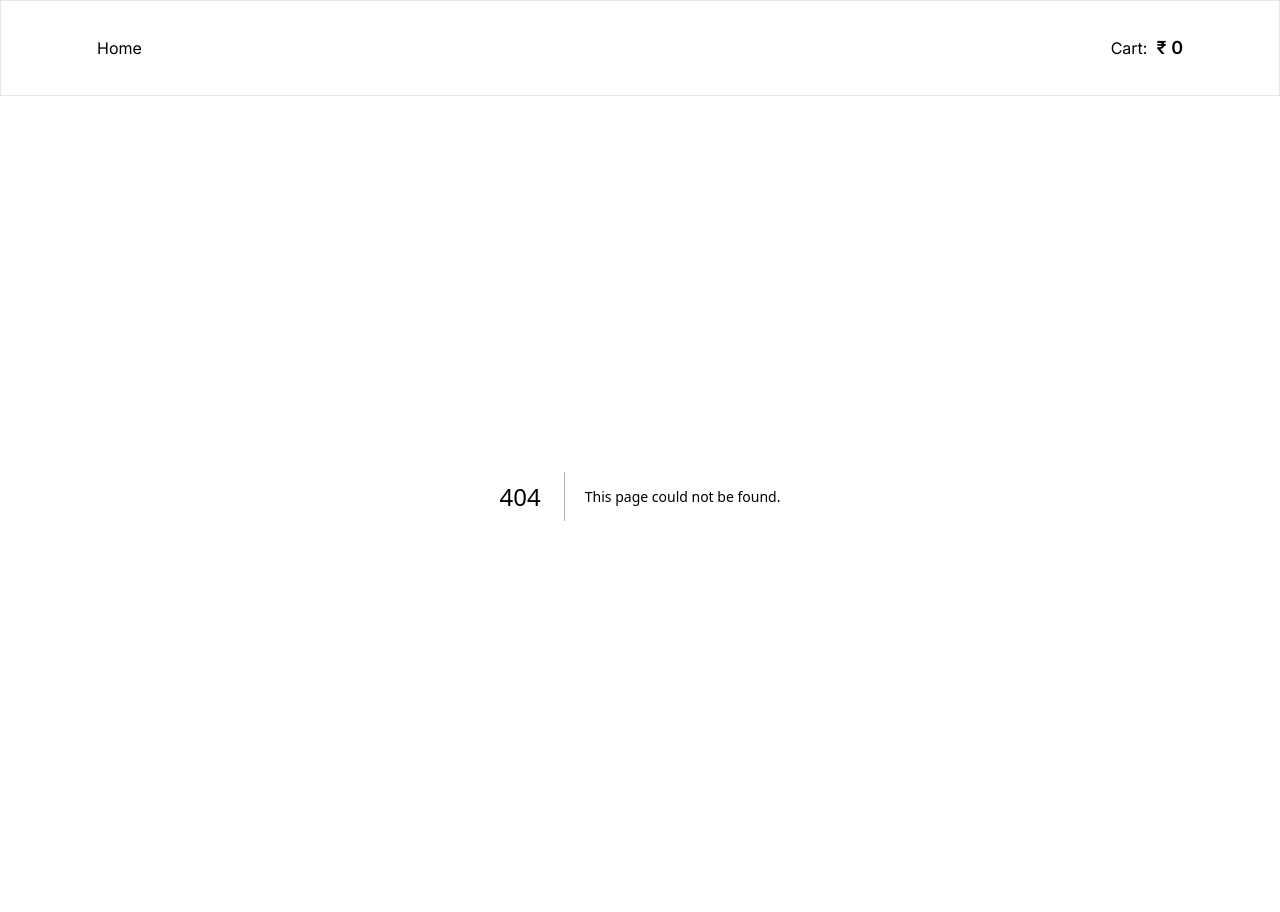
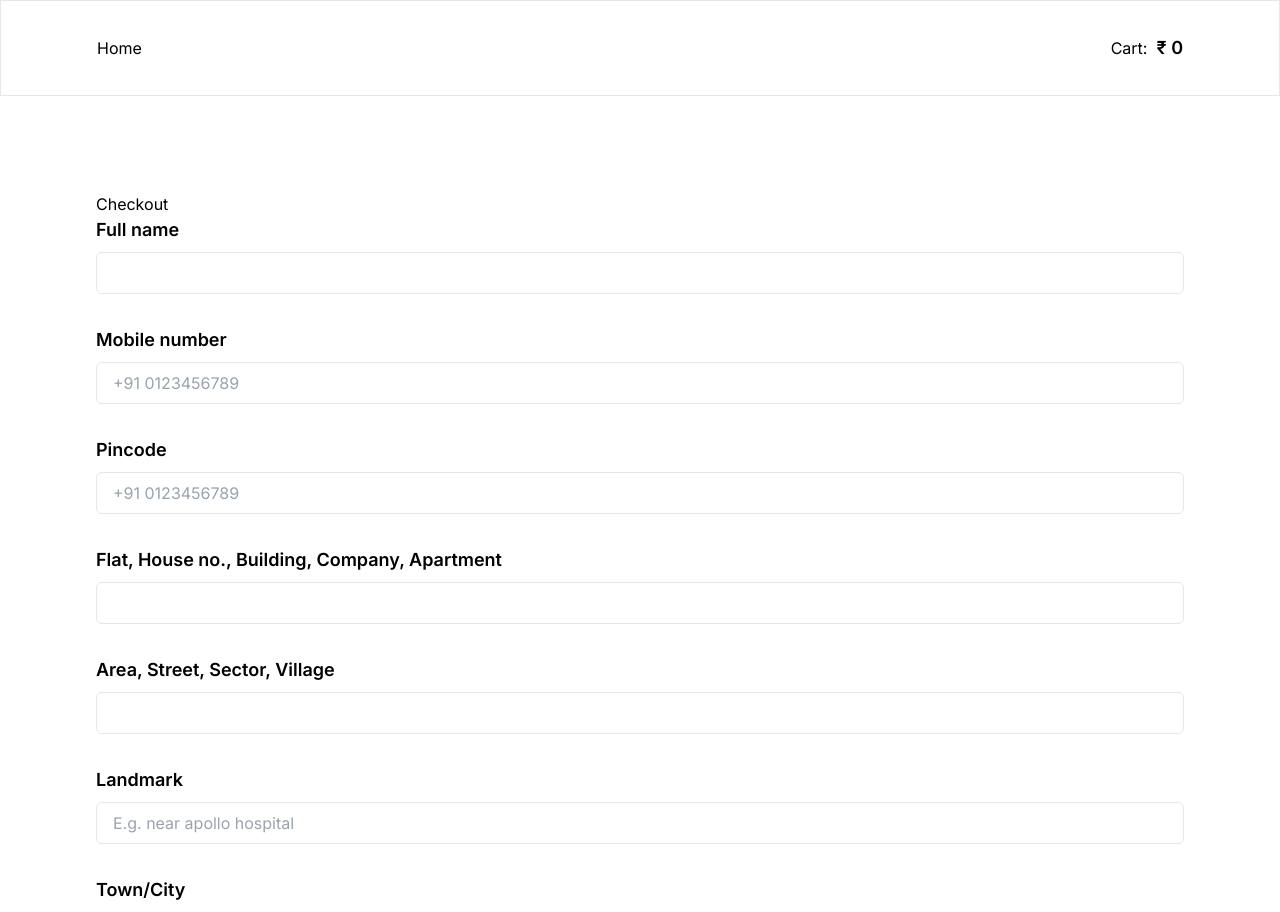
Before and after one commit to mritunjaysaha/ecom-nextjs-tailwind, a Next.js app: page /checkout in a window 1280 px wide. Before the commit this address had no page. Shown: the top 912 px of the page. Built offline with nearby package versions, Linux system fonts and the light colour scheme.

Commit message:
feat: added checkout form and input field component

```diff
--- a/package.json
+++ b/package.json
@@ -20,6 +20,7 @@
     "postcss": "8.4.31",
     "react": "18.2.0",
     "react-dom": "18.2.0",
+    "react-hook-form": "^7.48.2",
     "react-redux": "^8.1.3",
     "tailwindcss": "3.3.5",
     "typescript": "5.3.2"
--- /dev/null
+++ b/src/app/checkout/page.tsx
@@ -0,0 +1,83 @@
+"use client";
+
+import { InputField } from "@/components/InputField/InputField";
+import { CheckoutFormType } from "@/types/checkoutForm";
+import { useForm } from "react-hook-form";
+
+export default function CheckoutPage() {
+    const initialValues: CheckoutFormType = {
+        fullName: "",
+        mobileNumber: "",
+        pinCode: "",
+        address1: "",
+        address2: "",
+        landmark: "",
+        city: "",
+        state: "",
+    };
+
+    const { register, handleSubmit } = useForm({
+        defaultValues: initialValues,
+    });
+
+    const onSubmit = (data: CheckoutFormType) => {
+        console.log("[onSubmit]", { data });
+    };
+
+    return (
+        <main className="p-24">
+            <h1>Checkout</h1>
+
+            <form
+                onSubmit={handleSubmit(onSubmit)}
+                className="flex flex-col gap-8"
+            >
+                <InputField
+                    label="Full name"
+                    register={register}
+                    registerKey="fullName"
+                />
+                <InputField
+                    type="number"
+                    label="Mobile number"
+                    register={register}
+                    registerKey="mobileNumber"
+                    placeholder="+91 0123456789"
+                />
+                <InputField
+                    label="Pincode"
+                    register={register}
+                    registerKey="pinCode"
+                    placeholder="+91 0123456789"
+                />
+                <InputField
+                    label="Flat, House no., Building, Company, Apartment"
+                    register={register}
+                    registerKey="address1"
+                />
+                <InputField
+                    label="Area, Street, Sector, Village"
+                    register={register}
+                    registerKey="address2"
+                />
+                <InputField
+                    label="Landmark"
+                    register={register}
+                    registerKey="landmark"
+                    placeholder="E.g. near apollo hospital"
+                />
+                <InputField
+                    label="Town/City"
+                    register={register}
+                    registerKey="city"
+                />
+                <InputField
+                    label="State"
+                    register={register}
+                    registerKey="state"
+                />
+                <button>submit</button>
+            </form>
+        </main>
+    );
+}
--- /dev/null
+++ b/src/components/InputField/InputField.tsx
@@ -0,0 +1,37 @@
+import { CheckoutFormType } from "@/types/checkoutForm";
+import { FC, InputHTMLAttributes } from "react";
+import { UseFormRegister } from "react-hook-form";
+
+type InputFieldKeys =
+    | "fullName"
+    | "mobileNumber"
+    | "pinCode"
+    | "address1"
+    | "address2"
+    | "landmark"
+    | "city"
+    | "state";
+
+type InputFieldProps = InputHTMLAttributes<HTMLInputElement> & {
+    label: string;
+    register: UseFormRegister<CheckoutFormType>;
+    registerKey: InputFieldKeys;
+};
+
+export const InputField: FC<InputFieldProps> = ({
+    label,
+    register,
+    registerKey,
+    ...rest
+}) => {
+    return (
+        <div className="flex flex-col gap-2">
+            <label className="font-semibold text-lg">{label}</label>
+            <input
+                {...rest}
+                {...register(registerKey)}
+                className="border rounded-md p-2 pl-4"
+            />
+        </div>
+    );
+};
--- /dev/null
+++ b/src/types/checkoutForm.ts
@@ -0,0 +1,10 @@
+export type CheckoutFormType = {
+    fullName: string;
+    mobileNumber: string;
+    pinCode: string;
+    address1: string;
+    address2: string;
+    landmark: string;
+    city: string;
+    state: string;
+};
```
Also changed, not shown: 1 other file (tests, documents, lock files or other folders).
